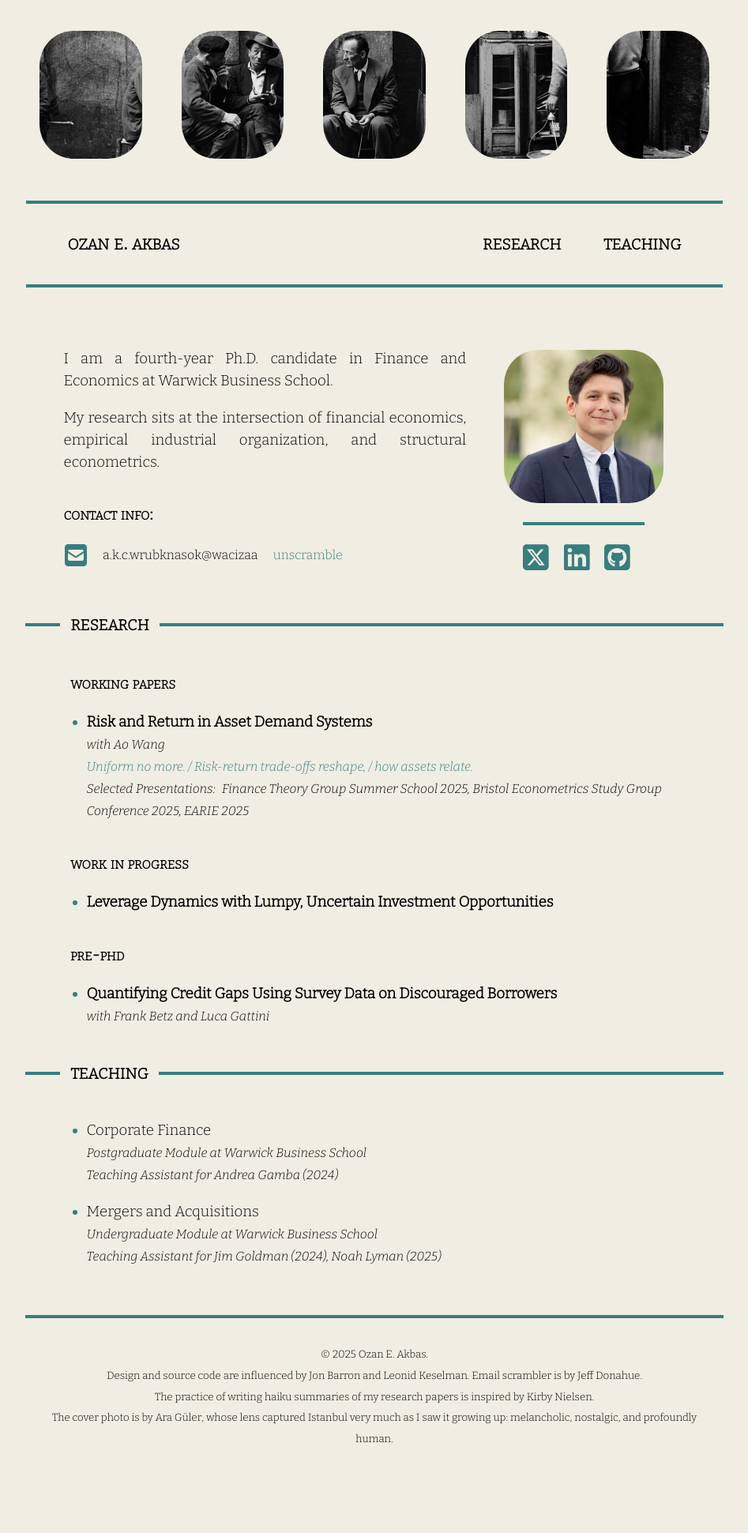
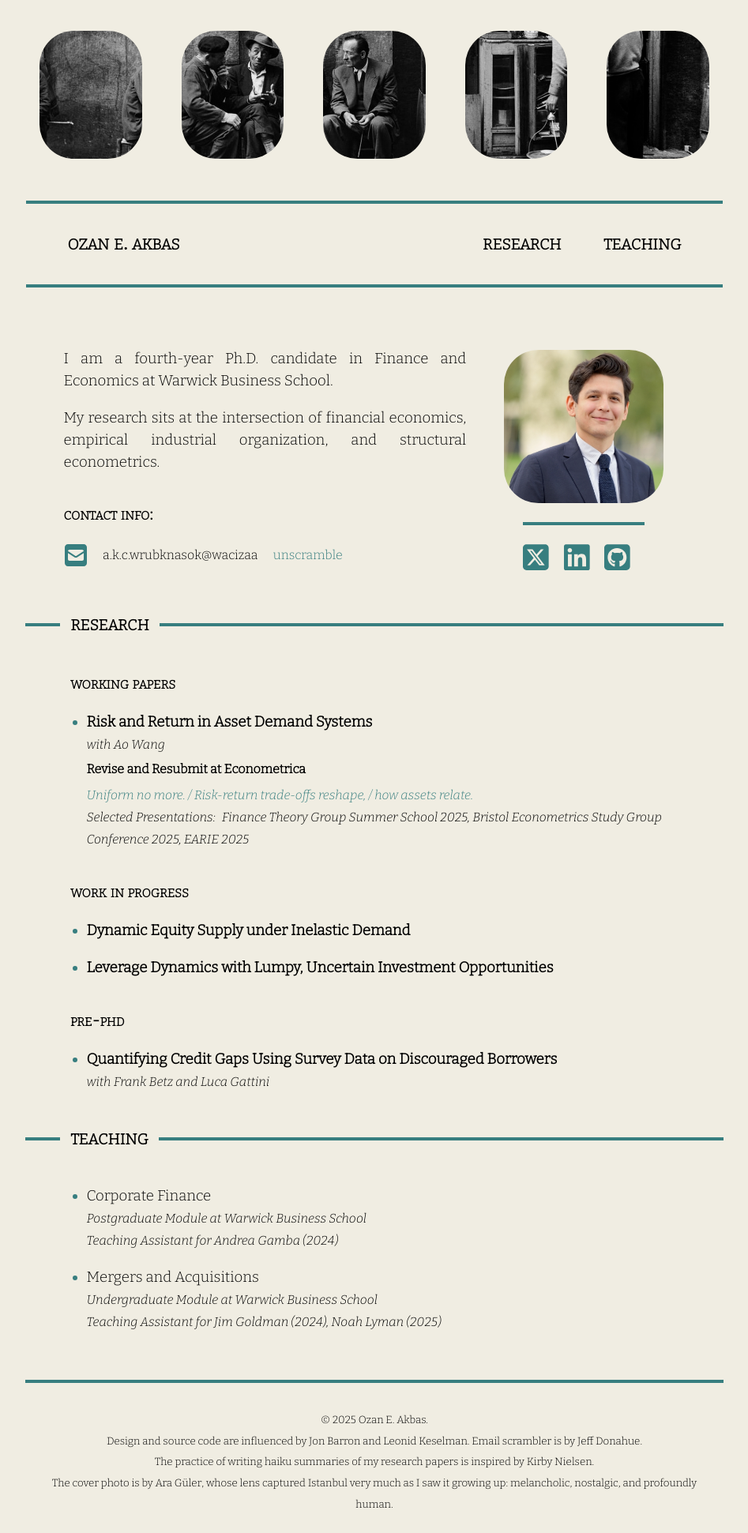
Before and after one commit to ozaneakbas/ozaneakbas.github.io, a Jekyll site: the page built from _posts/2024-07-01-float.markdown, in a window 1280 px wide. Shown: the whole page at 79% size, without its empty margins (166-1113 px from the left). Built offline with Jekyll 4.4.1, drawn with Linux system fonts in a browser that asks for light colours; nearby versions of some CDN libraries; a style sheet for code colours, icons or effects is not loaded; before the commit the page ends 1858 px from its top, so only the background shows below that.

Commit message:
Some paper updates.

```diff
--- a/_layouts/default.html
+++ b/_layouts/default.html
@@ -194,8 +194,7 @@
                             </simpleentry>
                             {% endif %}
                             {% if post.status == 'rr' %}
-                            <br>
-                            <b> R&amp;R at {{post.journal}} </b>
+                            <span class="rr-journal">Revise and Resubmit at {{post.journal}}</span>
                             {% endif %}
                             {% if post.haiku != "" %}
                             <br>
--- a/_posts/2024-07-01-complementarity.markdown
+++ b/_posts/2024-07-01-complementarity.markdown
@@ -3,8 +3,8 @@ layout: post
 categories: workingpaper
 type: joint
 coauthors: '<a href="https://sites.google.com/view/aowang-economics/">Ao Wang</a>'
-status: draft
-journal: ""
+status: rr
+journal: "Econometrica"
 title: "Risk and Return in Asset Demand Systems"
 date: "July 2025"
 doi: https://dx.doi.org/10.2139/ssrn.5057341
--- /dev/null
+++ b/_posts/2024-07-01-float.markdown
@@ -0,0 +1,12 @@
+---
+layout: post
+categories: workinprogress
+type: solo
+coauthors: ""
+status: draft
+journal: ""
+title: "Dynamic Equity Supply under Inelastic Demand"
+date: "November 2025"
+doi:
+haiku: ""
+---
--- a/style.scss
+++ b/style.scss
@@ -223,6 +223,23 @@ footer {
   transition: opacity .2s ease-in-out;
   -moz-transition: opacity .2s ease-in-out;
   -webkit-transition: opacity .2s ease-in-out;
+}
+
+/* Styling for R&R line under working papers */
+.rr-journal {
+  display: block;               /* puts it on its own line */
+  font-weight: 900;             /* bold */
+  font-size: 12pt;;            /* slightly smaller than the title */
+  margin-top: 0.4em;            /* half-line above */
+  margin-bottom: -1.4em;         /* half-line below */
+  font-family: 'Bitter', serif; /* matches your title font */
+}
+
+/* Improve ampersand appearance */
+.rr-journal::before,
+.rr-journal::after {
+  /* Forces a cleaner rendering of the ampersand across browsers */
+  font-variant-ligatures: none;
 }
 
 .fade {
```
Also changed, not shown: 1 other file.
